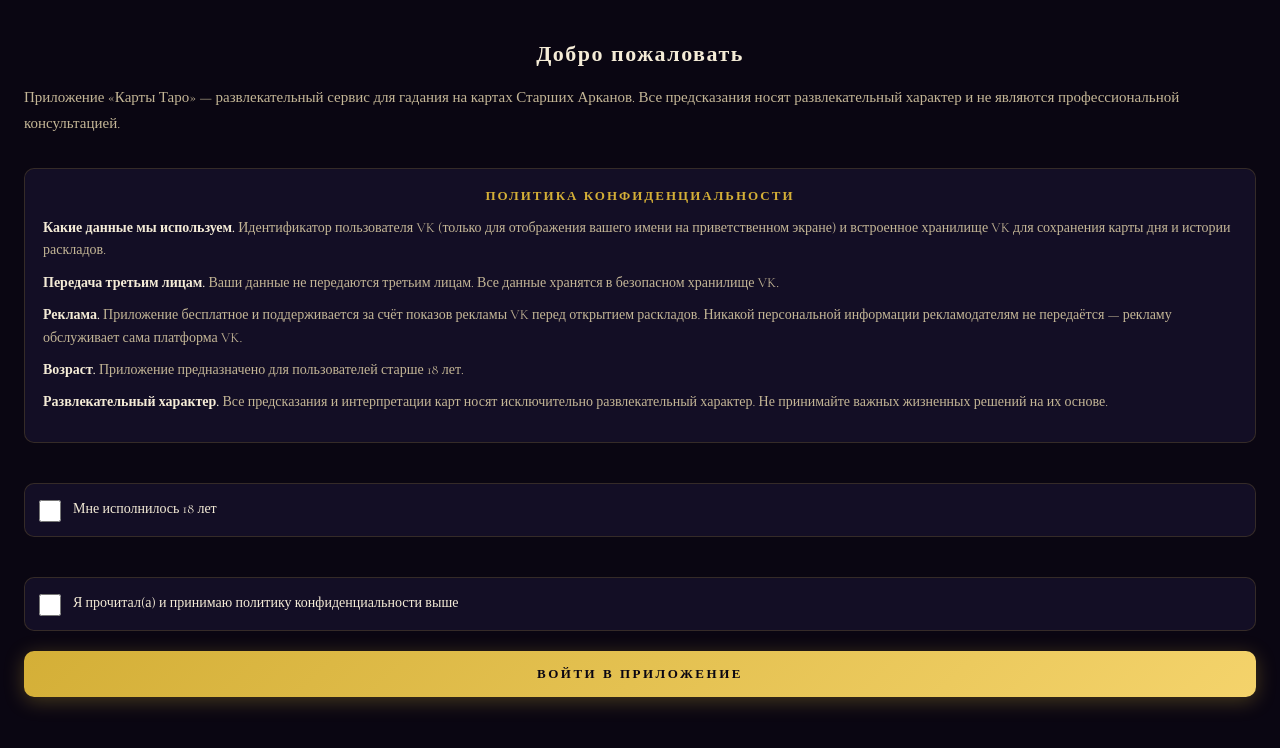
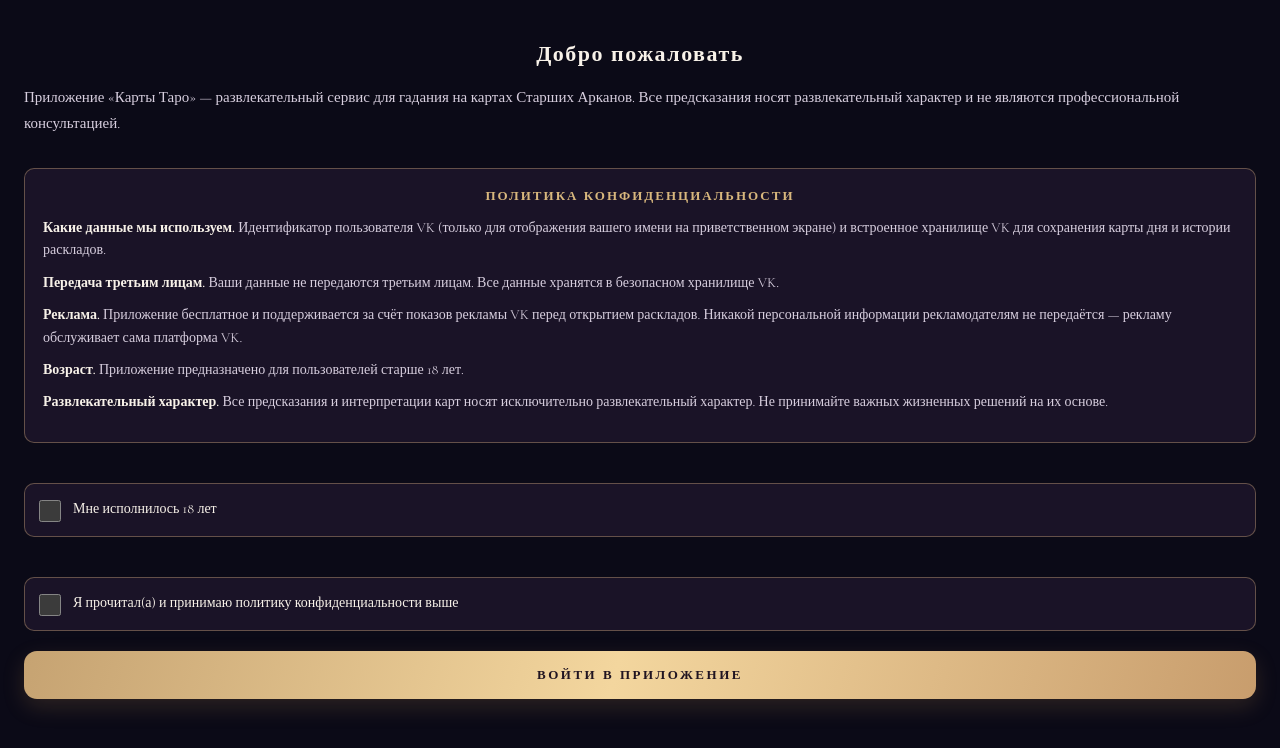
Before and after one commit to masksimus/CartTaro, a plain HTML site: page index.html in a window 1280 px wide. Drawn offline with nearby package versions, Linux system fonts and the light colour scheme.

Commit message:
style(tarot): enable reversible visual-v2.css only on isolated branch

```diff
--- a/index.html
+++ b/index.html
@@ -1063,6 +1063,7 @@
   .text-link { color: var(--gold); cursor: pointer; text-decoration: underline; }
 </style>
 <link rel="stylesheet" href="./engagement.css">
+<link rel="stylesheet" href="./visual-v2.css">
 </head>
 <body>
 
```
